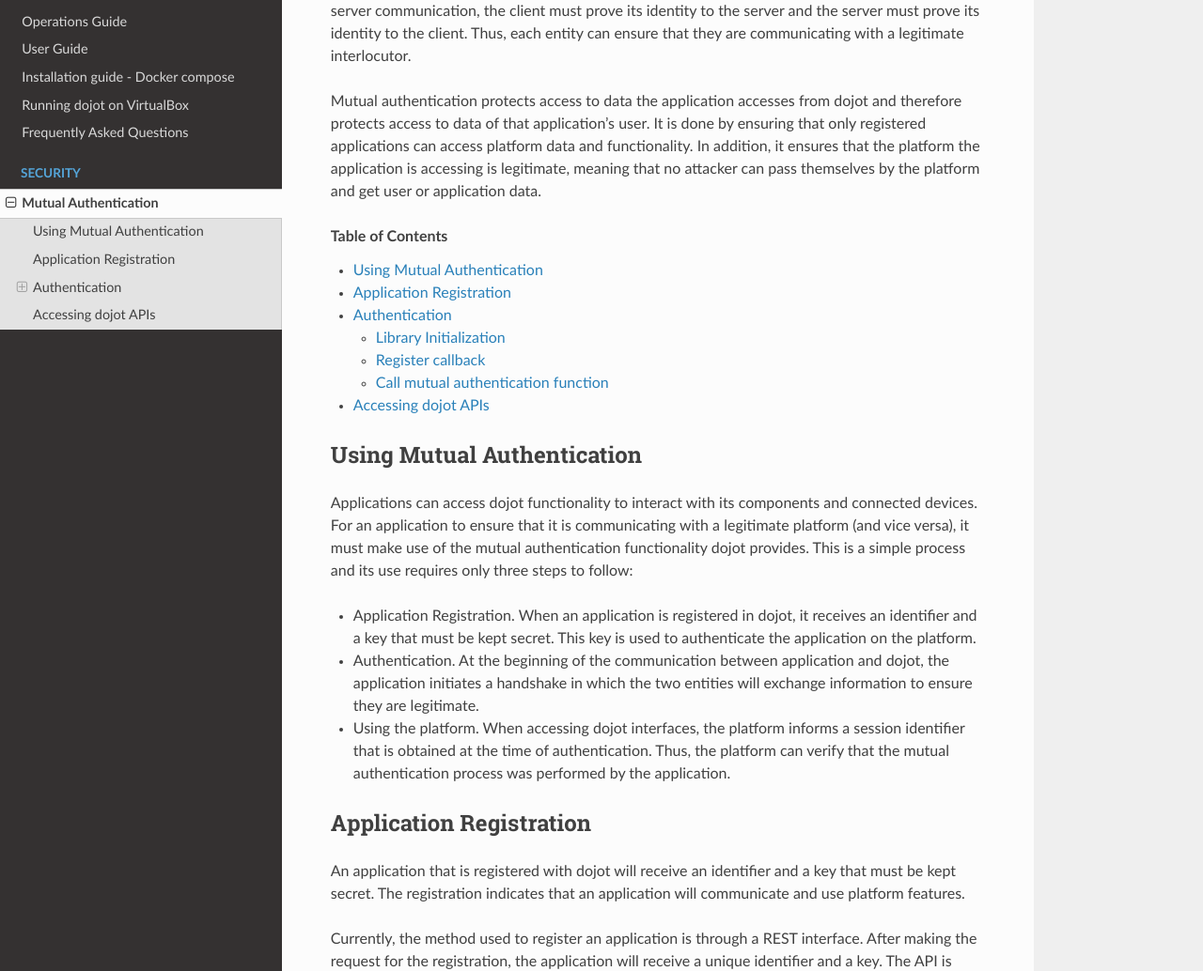
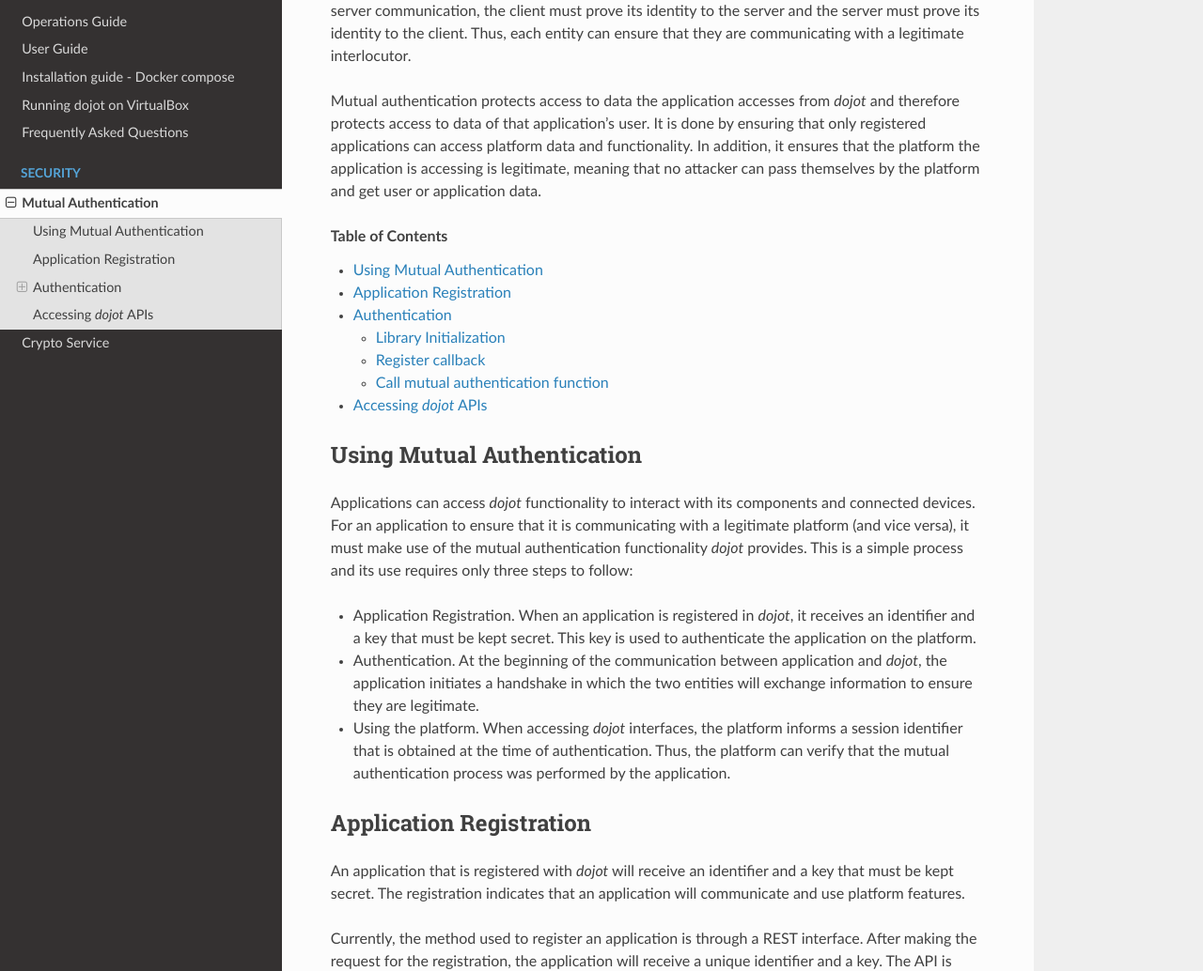
Before and after one commit to dojot/docs, a Sphinx documentation site: the page built from source/security/mutual-authentication.rst, in a window 1280 px wide and 1400 px high. Shown: the part 184-1218 px from the top of the window at 94% size. Built offline with Sphinx 7.4.7 and the Read the Docs theme 2.0.0, drawn with Linux system fonts in a browser that asks for light colours; some of the changed text lies outside the part shown.

Commit message:
Added Crypto documentation and fixes on Mutual Authentication

```diff
--- a/source/index.rst
+++ b/source/index.rst
@@ -31,6 +31,7 @@
    :caption: Security
 
    security/mutual-authentication
+   security/crypto-service
 
 
 .. Indices and tables
--- a/source/security/mutual-authentication.rst
+++ b/source/security/mutual-authentication.rst
@@ -3,7 +3,7 @@
 
 Mutual authentication is the process in which two entities authenticate each other. In a client-server communication, the client must prove its identity to the server and the server must prove its identity to the client. Thus, each entity can ensure that they are communicating with a legitimate interlocutor.
 
-Mutual authentication protects access to data the application accesses from dojot and therefore protects access to data of that application’s user. It is done by ensuring that only registered applications can access platform data and functionality. In addition, it ensures that the platform the application is accessing is legitimate, meaning that no attacker can pass themselves by the platform and get user or application data.
+Mutual authentication protects access to data the application accesses from *dojot* and therefore protects access to data of that application’s user. It is done by ensuring that only registered applications can access platform data and functionality. In addition, it ensures that the platform the application is accessing is legitimate, meaning that no attacker can pass themselves by the platform and get user or application data.
 
 .. contents:: Table of Contents
   :local:
@@ -11,18 +11,18 @@
 Using Mutual Authentication
 ---------------------------
 
-Applications can access dojot functionality to interact with its components and connected devices. For an application to ensure that it is communicating with a legitimate platform (and vice versa), it must make use of the mutual authentication functionality dojot provides. This is a simple process and its use requires only three steps to follow:
+Applications can access *dojot* functionality to interact with its components and connected devices. For an application to ensure that it is communicating with a legitimate platform (and vice versa), it must make use of the mutual authentication functionality *dojot* provides. This is a simple process and its use requires only three steps to follow:
 
-* Application Registration. When an application is registered in dojot, it receives an identifier and a key that must be kept secret. This key is used to authenticate the application on the platform.
+* Application Registration. When an application is registered in *dojot*, it receives an identifier and a key that must be kept secret. This key is used to authenticate the application on the platform.
 
-* Authentication. At the beginning of the communication between application and dojot, the application initiates a handshake in which the two entities will exchange information to ensure they are legitimate.
+* Authentication. At the beginning of the communication between application and *dojot*, the application initiates a handshake in which the two entities will exchange information to ensure they are legitimate.
 
-* Using the platform. When accessing dojot interfaces, the platform informs a session identifier that is obtained at the time of authentication. Thus, the platform can verify that the mutual authentication process was performed by the application.
+* Using the platform. When accessing *dojot* interfaces, the platform informs a session identifier that is obtained at the time of authentication. Thus, the platform can verify that the mutual authentication process was performed by the application.
 
 Application Registration
 ------------------------
 
-An application that is registered with dojot will receive an identifier and a key that must be kept secret. The registration indicates that an application will communicate and use platform features.
+An application that is registered with *dojot* will receive an identifier and a key that must be kept secret. The registration indicates that an application will communicate and use platform features.
 
 Currently, the method used to register an application is through a REST interface. After making the request for the registration, the application will receive a unique identifier and a key. The API is described below
 
@@ -43,12 +43,12 @@
       "AppKey": "000102030405060708090a0b0c0d0e0f000102030405060708090a0b0c0d0e0f"
     }
 
-Received identifier and key will be used at the moment the application authenticates with dojot. In order to do this, a client library is provided to perform the authentication process (available in github.com/dojot/ma-client-libs) and therefore, the library should have knowledge about the values of the identifier and the key. The file https://github.com/dojot/ma-client-libs/kerberos/src/protocol/unique.h is used to store these values and will be used by the library at the moment of authentication.
+Received identifier and key will be used at the moment the application authenticates with *dojot*. In order to do this, a client library is provided to perform the authentication process (available in github.com/dojot/ma-client-libs) and therefore, the library should have knowledge about the values of the identifier and the key. The file https://github.com/dojot/ma-client-libs/kerberos/src/protocol/unique.h is used to store these values and will be used by the library at the moment of authentication.
 
 Authentication
 --------------
 
-When communicating with dojot, the application must perform mutual authentication. This process is done through the library provided in github.com/dojot/ma-client-libs. By using the library, three steps should be followed:
+When communicating with *dojot*, the application must perform mutual authentication. This process is done through the library provided in github.com/dojot/ma-client-libs. By using the library, three steps should be followed:
 
 1. Initialize the library with server addresses
 
@@ -129,12 +129,12 @@
 
     errno_t ret = executeKerberosHandshake();
 
-Accessing dojot APIs
---------------------
+Accessing *dojot* APIs
+----------------------
 
 After the mutual authentication process completes, the application may send additional data in the calls to the platform interfaces. This data is the mutual authentication session identifier and is sent through an HTTP header.
 
-The following is an example of a call to a dojot API where mutual authentication session identifier is also sent.
+The following is an example of a call to a *dojot* API where mutual authentication session identifier is also sent.
 
 ::
 
```
Also changed, not shown: source/security/crypto-service.rst (added, +133 -0 lines), 1 other file.
